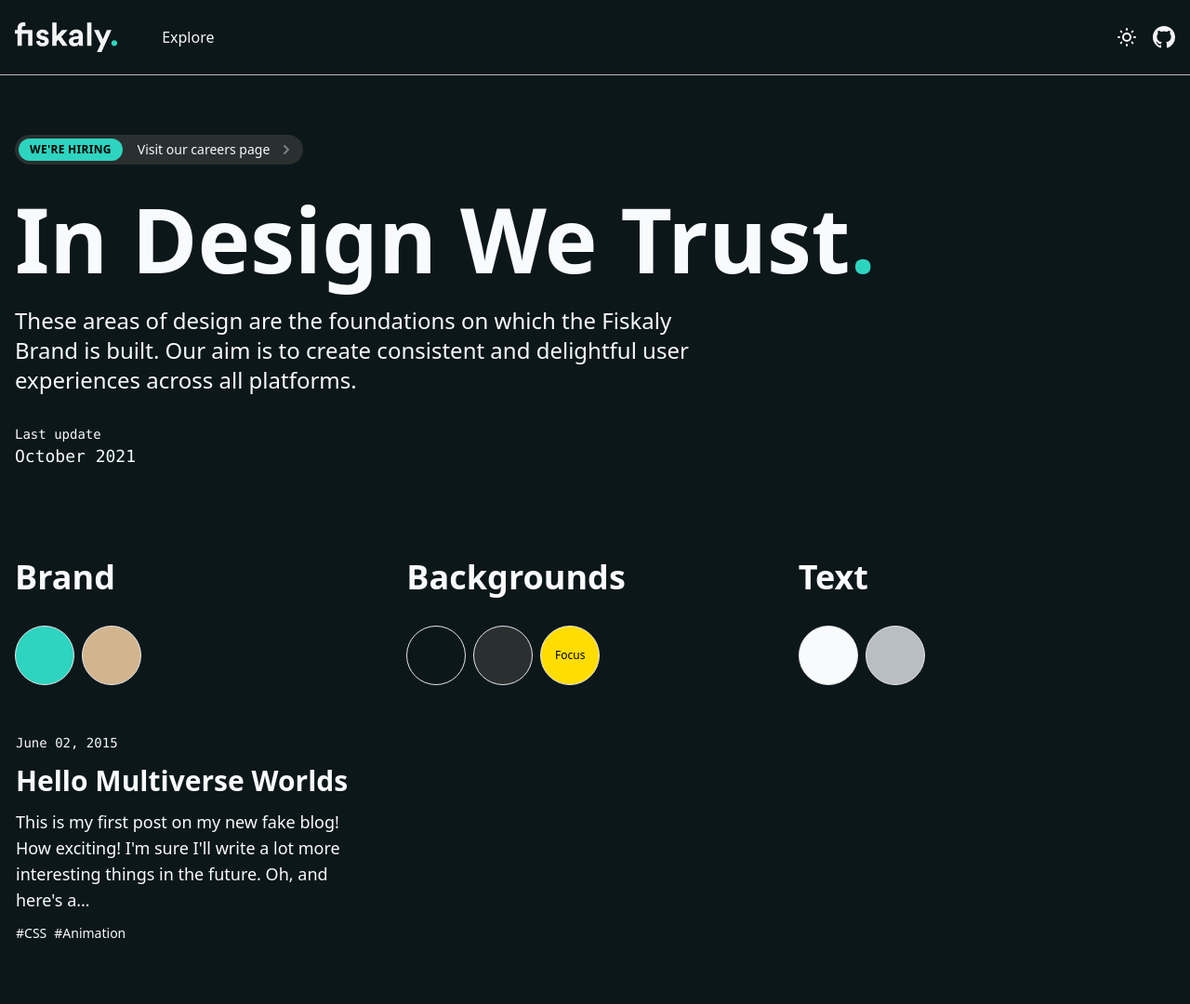
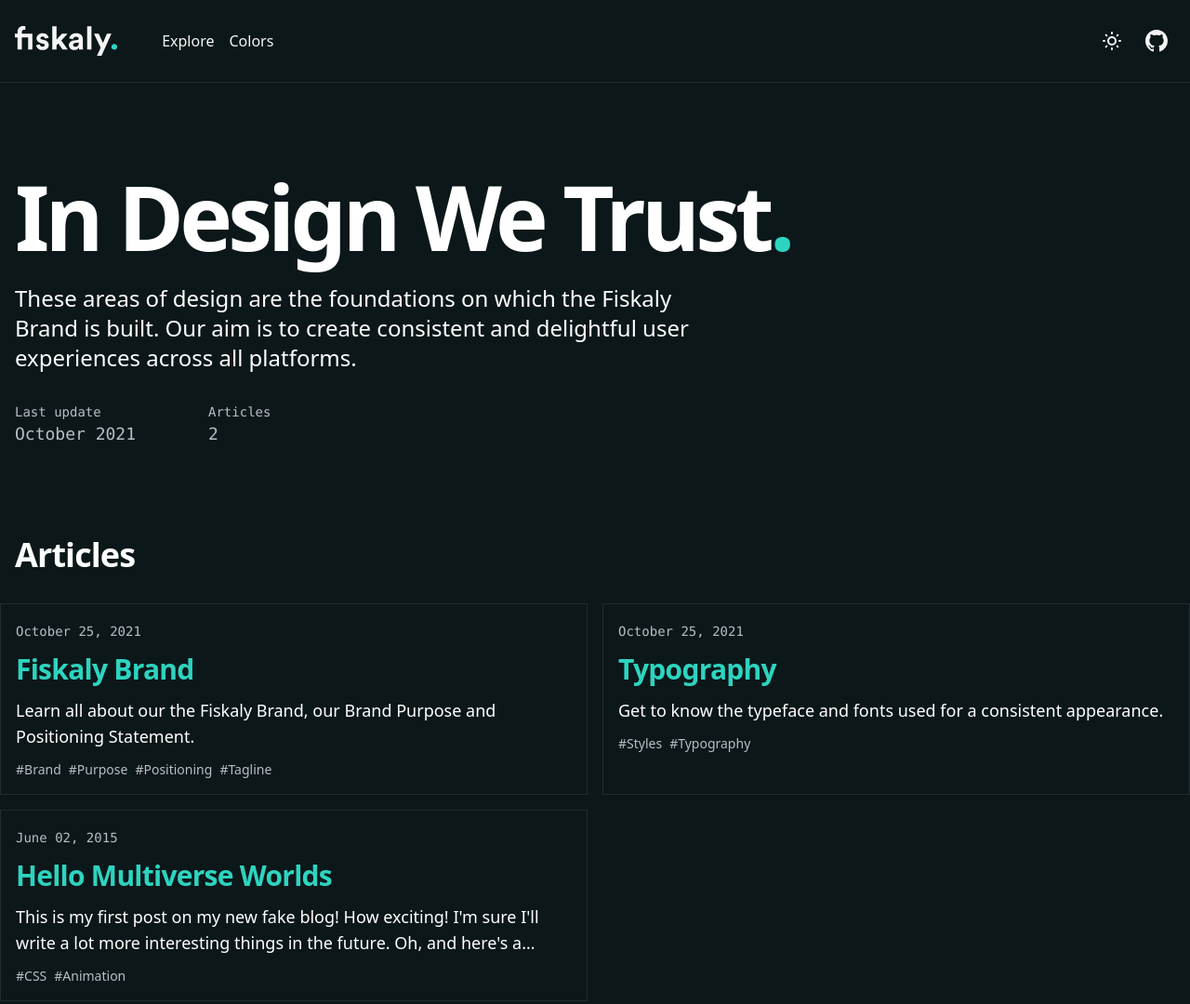
Before and after one commit to Pickle-Rick1/fiskaly, a Gatsby site: page / in a window 1280 px wide. Shown: the top 1080 px of the page at 93% size. Built offline with nearby package versions, Linux system fonts and the light colour scheme; Gatsby itself is replaced by a stand-in of ours; some packages are replaced by stand-ins of ours; what @tailwindcss/typography would draw is missing.

Commit message:
add contents

```diff
--- /dev/null
+++ b/content/articles/fiskaly-brand/index.mdx
@@ -0,0 +1,8 @@
+---
+title: Fiskaly Brand
+date: "2021-10-25"
+tags: Brand, Purpose, Positioning, Tagline
+description: "Fiskaly Brand"
+---
+
+Learn all about our the Fiskaly Brand, our Brand Purpose and Positioning Statement.
--- /dev/null
+++ b/content/articles/fiskaly-typography/index.mdx
@@ -0,0 +1,8 @@
+---
+title: Typography
+date: "2021-10-25"
+tags: Styles, Typography
+description: "All about our typographic face and fonts."
+---
+
+Get to know the typeface and fonts used for a consistent appearance.
--- a/gatsby-node.js
+++ b/gatsby-node.js
@@ -38,7 +38,7 @@
 
   if (result.errors) {
     reporter.panicOnBuild(
-      `There was an error loading your blog posts`,
+      `There was an error loading the articles.`,
       result.errors
     )
     return
--- a/src/components/Header/Header.styles.css
+++ b/src/components/Header/Header.styles.css
@@ -1,6 +1,5 @@
 .headerWrapper {
   @apply sticky top-0 z-10 bg-skin-header;
-  @apply shadow-sm;
 }
 
 .header {
@@ -9,7 +8,7 @@
   @apply flex items-center;
   @apply text-skin-header-fg;
   @apply px-4 py-6;
-  @apply border-b border-fg-muted;
+  @apply border-b border-skin-base-muted;
 }
 
 .header__left {
@@ -18,7 +17,7 @@
 }
 .header__right {
   @apply flex items-center;
-  @apply space-x-4;
+  @apply space-x-2;
 }
 
 .brand {
--- a/src/components/Header/index.tsx
+++ b/src/components/Header/index.tsx
@@ -1,4 +1,6 @@
-import React from "react"
+import React, { Fragment } from "react"
+import { Popover, Transition } from "@headlessui/react"
+import { MenuIcon, XIcon } from "@heroicons/react/outline"
 import { Logo, Nav, ThemeSwitch } from "@/components"
 import { EmptyProps } from "@/definitions"
 
@@ -6,21 +8,29 @@
 
 export const Header: React.FC<EmptyProps> = () => {
   return (
-    <div className="headerWrapper">
+    <Popover className="headerWrapper">
       <header className="header">
         <div className="header__left">
           <div className="brand">
             <Logo />
           </div>
-          <Nav />
+          <div className="hidden md:flex">
+            <Nav />
+          </div>
         </div>
         <div className="header__right">
+          <div className="md:hidden">
+            <Popover.Button className="bg-skin-header rounded-md p-2 inline-flex items-center justify-center text-skin-header-fg">
+              <span className="sr-only">Open menu</span>
+              <MenuIcon className="h-6 w-6" aria-hidden="true" />
+            </Popover.Button>
+          </div>
           <ThemeSwitch />
           <a
             href="https://github.com/zeitvertrieb/fiskaly"
             title="Go to GitHub Repositiory"
             target="_blank"
-            className="h-6 w-6 rounded-full focus:outline-none focus:ring-2 focus:ring-skin-focus focus:bg-skin-focus focus:text-skin-fg-focus"
+            className="rounded-md p-2 inline-flex items-center justify-center text-skin-header-fg"
           >
             <span className="sr-only">GitHub repository</span>
             <svg viewBox="0 0 16 16" fill="currentColor" className="w-6 h-6">
@@ -29,6 +39,41 @@
           </a>
         </div>
       </header>
-    </div>
+      <Transition
+        as={Fragment}
+        enter="duration-200 ease-out"
+        enterFrom="opacity-0 scale-95"
+        enterTo="opacity-100 scale-100"
+        leave="duration-100 ease-in"
+        leaveFrom="opacity-100 scale-100"
+        leaveTo="opacity-0 scale-95"
+      >
+        <Popover.Panel
+          focus
+          className="z-50 absolute top-0 inset-x-0 p-2 transition transform origin-top-right md:hidden"
+        >
+          <div className="rounded-lg shadow-lg ring-1 ring-skin-header ring-opacity-5 bg-skin-header text-skin-header-fg border">
+            <div className="p-4">
+              <div className="z-50 flex items-center justify-between">
+                <div className="brand">
+                  <Logo />
+                </div>
+                <div className="-mr-2 -mt-2">
+                  <Popover.Button className="bg-skin-header rounded-md p-2 inline-flex items-center justify-center text-skin-header-fg">
+                    <span className="sr-only">Close menu</span>
+                    <XIcon className="h-6 w-6" aria-hidden="true" />
+                  </Popover.Button>
+                </div>
+              </div>
+            </div>
+            <div className="py-6 px-5 space-y-6">
+              <div className="grid grid-cols-2 gap-y-4 gap-x-8">
+                <Nav />
+              </div>
+            </div>
+          </div>
+        </Popover.Panel>
+      </Transition>
+    </Popover>
   )
 }
--- a/src/components/Hero/index.tsx
+++ b/src/components/Hero/index.tsx
@@ -1,25 +1,11 @@
 import React from "react"
 import { EmptyProps } from "@/definitions"
-import { ChevronRightIcon } from "@heroicons/react/solid"
 import { Container } from "@/components"
 
 export const Hero: React.FC<EmptyProps> = () => {
   return (
     <Container classNames="">
       <section className="py-16">
-        <a
-          href="#/"
-          className="inline-flex items-center bg-skin-base-muted rounded-full p-1 pr-2"
-        >
-          <span className="px-3 py-0.5 text-xs font-semibold text-black leading-5 uppercase tracking-wide bg-skin-primary rounded-full">
-            We're hiring
-          </span>
-          <span className="ml-4 text-sm">Visit our careers page</span>
-          <ChevronRightIcon
-            className="ml-2 w-5 h-5 opacity-40"
-            aria-hidden="true"
-          />
-        </a>
         <h1 className="h1">
           In Design We Trust<span className="text-skin-primary">.</span>
         </h1>
@@ -28,10 +14,16 @@
           is built. Our aim is to create consistent and delightful user
           experiences across all platforms.
         </p>
-        <dl className="font-mono mt-8">
-          <dt className="text-sm">Last update</dt>
-          <dd className="text-lg">October 2021</dd>
-        </dl>
+        <div className="grid grid-cols-6">
+          <dl className="font-mono mt-8 text-skin-fg-muted">
+            <dt className="text-sm">Last update</dt>
+            <dd className="text-lg">October 2021</dd>
+          </dl>
+          <dl className="font-mono mt-8 text-skin-fg-muted">
+            <dt className="text-sm">Articles</dt>
+            <dd className="text-lg">2</dd>
+          </dl>
+        </div>
       </section>
     </Container>
   )
--- a/src/components/Nav/index.tsx
+++ b/src/components/Nav/index.tsx
@@ -1,16 +1,19 @@
 import React from "react"
-import { BaseComponentProps } from "@/types"
+import { EmptyProps } from "@/definitions"
 import { Link } from "gatsby"
 
 import "./Nav.styles.css"
 
-export const Nav: React.FC<BaseComponentProps> = () => {
+export const Nav: React.FC<EmptyProps> = () => {
   return (
     <nav className="nav">
       <ul className="flex">
         <li className="">
           <Link className="navLink" to="/">Explore</Link>
         </li>
+        <li className="">
+          <Link className="navLink" to="/colors">Colors</Link>
+        </li>
       </ul>
     </nav>
   )
--- a/src/components/ThemeSwitch/index.tsx
+++ b/src/components/ThemeSwitch/index.tsx
@@ -16,13 +16,19 @@
   return (
     <button
       type="button"
-      className="transition duration-500 ease-in-out rounded-full cursor-pointer h-6 w-6 rounded-full focus:outline-none focus:ring-2 focus:ring-skin-focus focus:bg-skin-focus focus:text-skin-fg-focus"
+      className="rounded-md p-2 inline-flex items-center justify-center text-skin-header-fg"
       onClick={changeTheme}
     >
       {isDark ? (
-        <SunIcon className="text-2xl cursor-pointer" />
+        <>
+          <SunIcon className="h-6 w-6" aria-hidden="true" />
+          <span className="sr-only">Switch to light mode</span>
+        </>
       ) : (
-        <MoonIcon className="text-2xl cursor-pointer" />
+        <>
+          <MoonIcon className="h-6 w-6" aria-hidden="true" />
+          <span className="sr-only">Switch to dark mode</span>
+        </>
       )}
     </button>
   )
--- /dev/null
+++ b/src/pages/colors.tsx
@@ -0,0 +1,43 @@
+import * as React from "react"
+import { PageProps } from "@/definitions"
+import { Layout, Container, Seo } from "@/components"
+
+const Colors: React.FC<PageProps> = ({ location }) => {
+  const siteTitle = `Colors`
+
+  return (
+    <Layout location={location} title={siteTitle}>
+      <Seo title="Fiskaly Colors" />
+      <Container>
+        <section className="grid grid-cols-1 sm:grid-cols-3 gap-4 mb-8">
+          <div>
+            <h2 className="my-8">Brand</h2>
+            <ol className="flex">
+              <li className="bg-skin-primary border inline-flex items-center justify-center rounded-full w-16 h-16 mr-2"></li>
+              <li className="bg-skin-secondary border inline-flex items-center justify-center rounded-full w-16 h-16 mr-2"></li>
+            </ol>
+          </div>
+          <div>
+            <h2 className="my-8">Backgrounds</h2>
+            <ol className="flex">
+              <li className="bg-skin-base border inline-flex items-center justify-center rounded-full w-16 h-16 mr-2"></li>
+              <li className="bg-skin-base-muted border inline-flex items-center justify-center rounded-full w-16 h-16 mr-2"></li>
+              <li className="bg-skin-focus border inline-flex items-center justify-center rounded-full w-16 h-16 mr-2">
+                <span className="text-fg-focus text-xs">Focus</span>
+              </li>
+            </ol>
+          </div>
+          <div>
+            <h2 className="my-8">Text</h2>
+            <ol className="flex">
+              <li className="bg-skin-fg border inline-flex items-center justify-center rounded-full w-16 h-16 mr-2"></li>
+              <li className="bg-skin-fg-muted border inline-flex items-center justify-center rounded-full w-16 h-16 mr-2"></li>
+            </ol>
+          </div>
+        </section>
+      </Container>
+    </Layout>
+  )
+}
+
+export default Colors
--- a/src/pages/index.tsx
+++ b/src/pages/index.tsx
@@ -22,50 +22,29 @@
       <Seo title="All articles" />
       <Hero />
       <Container>
-        <section className="grid grid-cols-1 sm:grid-cols-3 gap-4">
-          <div>
-            <h2 className="my-8">Brand</h2>
-            <ol className="flex">
-              <li className="bg-skin-primary border inline-flex items-center justify-center rounded-full w-16 h-16 mr-2"></li>
-              <li className="bg-skin-secondary border inline-flex items-center justify-center rounded-full w-16 h-16 mr-2"></li>
-            </ol>
-          </div>
-          <div>
-            <h2 className="my-8">Backgrounds</h2>
-            <ol className="flex">
-              <li className="bg-skin-base border inline-flex items-center justify-center rounded-full w-16 h-16 mr-2"></li>
-              <li className="bg-skin-base-muted border inline-flex items-center justify-center rounded-full w-16 h-16 mr-2"></li>
-              <li className="bg-skin-focus border inline-flex items-center justify-center rounded-full w-16 h-16 mr-2">
-                <span className="text-fg-focus text-xs">Focus</span>
-              </li>
-            </ol>
-          </div>
-          <div>
-            <h2 className="my-8">Text</h2>
-            <ol className="flex">
-              <li className="bg-skin-fg border inline-flex items-center justify-center rounded-full w-16 h-16 mr-2"></li>
-              <li className="bg-skin-fg-muted border inline-flex items-center justify-center rounded-full w-16 h-16 mr-2"></li>
-            </ol>
-          </div>
-        </section>
-        <ol className="grid grid-cols-1 sm:grid-cols-2 md:grid-cols-3 gap-4 mt-8 -mx-4">
+        <h2 className="my-8">Articles</h2>
+        <ol className="sm:grid md:grid-cols-2 gap-4 -mx-4">
           {posts.map(({ node }: { node: INode }) => {
             const title = node.frontmatter.title || node.fields.slug
             return (
-              <li key={node.fields.slug} className="p-4 rounded border border-transparent hover:border-fg transition-all">
+              <li
+                key={node.fields.slug}
+                className="border border-skin-base-muted group hover:bg-skin-base-muted transition-all p-4"
+                >
                 <article itemScope itemType="http://schema.org/Article">
                   <header>
-                    <small className="font-mono text-sm">
+                    <small className="font-mono text-sm text-skin-fg-muted">
                       {node.frontmatter.date}
                     </small>
-                    <h2 className="text-3xl font-display mt-3 text-brand">
+                    <h2 className="text-3xl font-display mt-3 text-skin-primary group-hover:underline group-hover:text-skin-fg">
                       <Link
                         to={node.fields.slug}
                         itemProp="url"
                         className="focus:bg-skin-focus focus:text-skin-fg-focus focus:outline-none"
                       >
                         <span itemProp="headline">{title}</span>
-                      </Link>
+                        </Link>
+
                     </h2>
                   </header>
                   <p
@@ -75,7 +54,7 @@
                     itemProp="description"
                     className="text-lg font-yrsa text-skin-fg mt-3"
                   />
-                  <section className="md:text-sm space-x-2 mt-3">
+                  <section className="md:text-sm space-x-2 mt-3 text-skin-fg-muted">
                     {(node.frontmatter.tags || "")
                       .split(",")
                       .map((s: string) => s.trim())
--- a/src/styles/global.css
+++ b/src/styles/global.css
@@ -29,10 +29,10 @@
 
   .dark {
     --color-background: #0c171a;
-    --color-background-muted: #2a2f30;
+    --color-background-muted: #232a30;
 
-    --color-text: #f9fafb;
-    --color-text-muted: #b9bec4;
+    --color-text: #fff;
+    --color-text-muted: #b8bec6;
 
     --color-focus: #fd0;
     --color-text-focus: #000;
@@ -65,9 +65,14 @@
   @apply focus:bg-skin-focus focus:text-skin-fg-focus;
 }
 
+a:hover {
+  @apply cursor-pointer;
+}
+
 h1, .h1 {
   @apply font-display;
   @apply font-semibold;
+  @apply tracking-tighter;
   @apply text-4xl sm:text-6xl lg:text-8xl;
   @apply mt-8 mb-6;
 }
@@ -75,6 +80,7 @@
 h2, .h2 {
   @apply font-display;
   @apply font-bold;
+  @apply tracking-tight;
   @apply text-2xl sm:text-3xl lg:text-4xl;
 }
 
```
